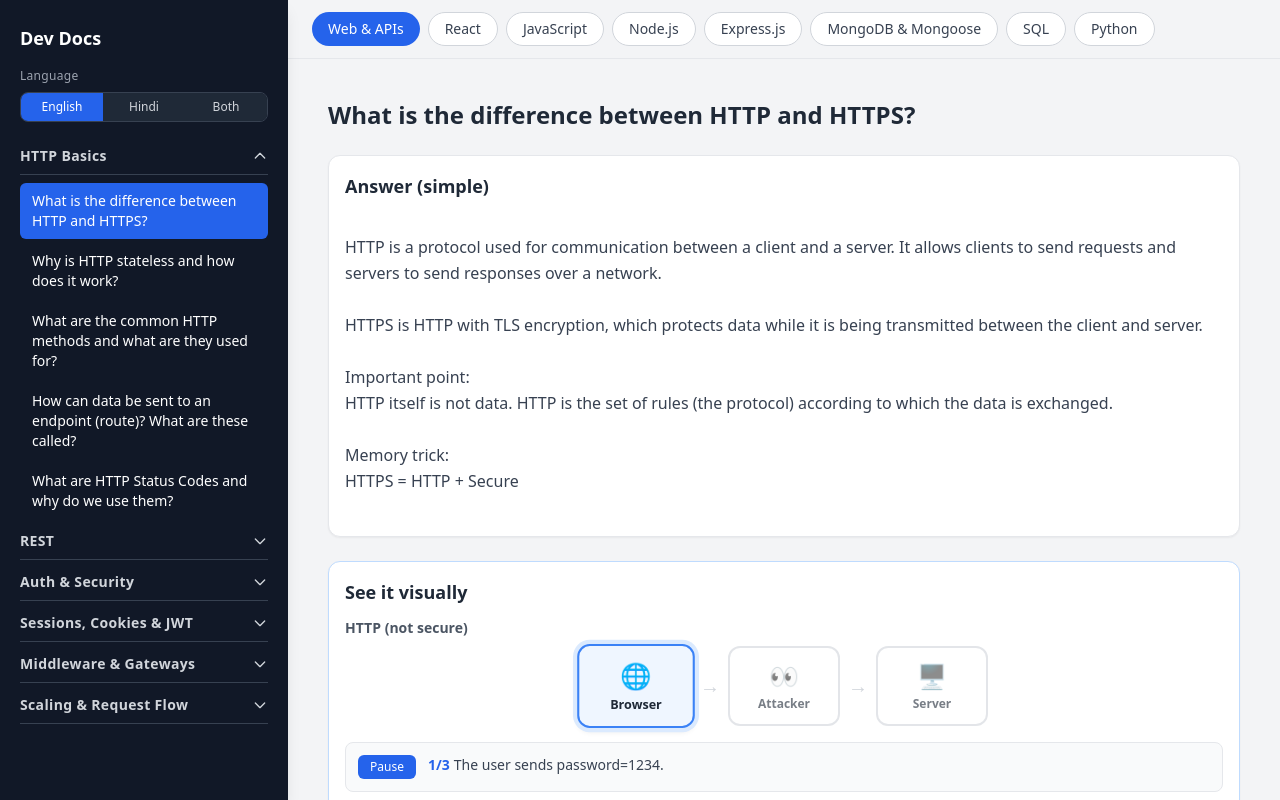
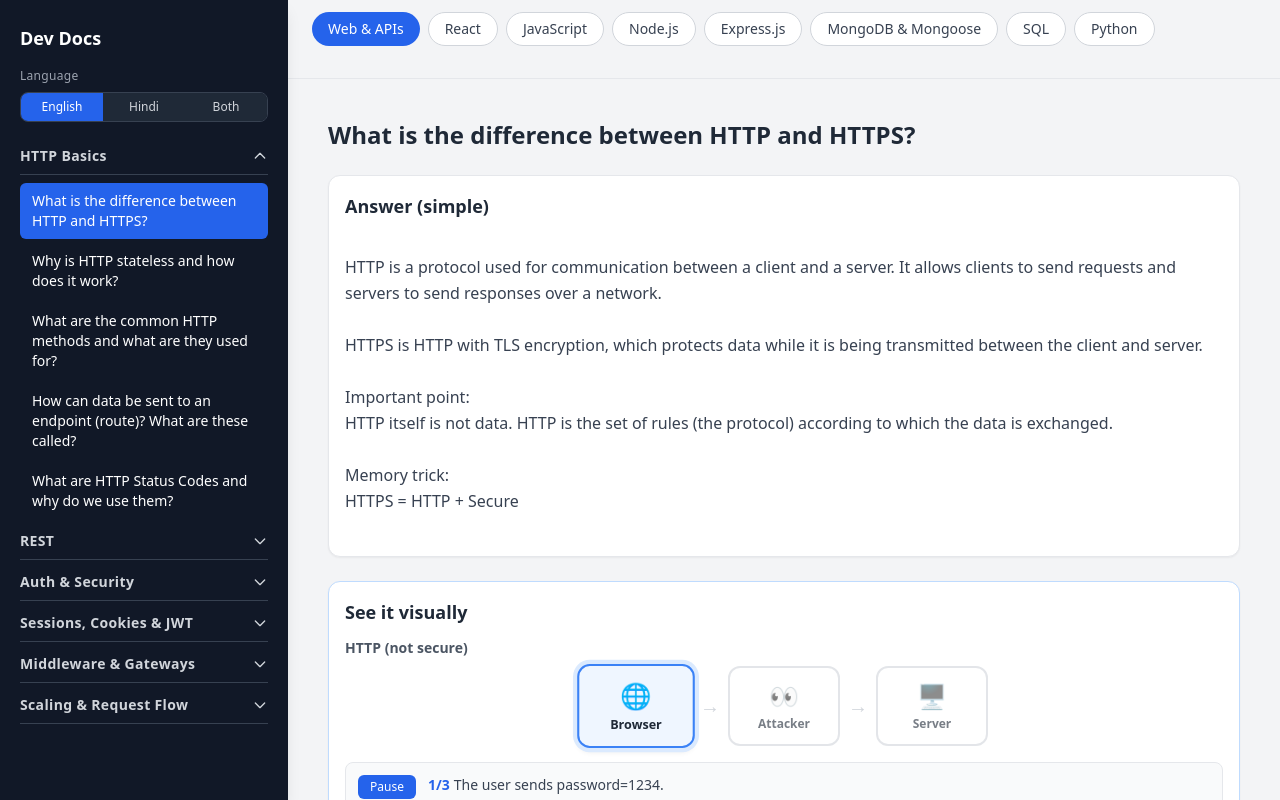
Before and after one commit to aniWakalkar/react_hooks, a React (Create React App) app: page / in a window 1280 px wide. Shown: the top 800 px of the page. Built offline with nearby package versions, Linux system fonts and the light colour scheme.

Commit message:
Added new things

```diff
--- a/src/components/common/TrackTabs.js
+++ b/src/components/common/TrackTabs.js
@@ -4,7 +4,7 @@ import { pickText } from "../../utils/text";
 
 // Horizontally scrollable subject tabs. Scales to any number of subjects.
 const TrackTabs = ({ track, onChange, lang }) => (
-  <nav className="flex gap-2 overflow-x-auto whitespace-nowrap" aria-label="Subjects">
+  <nav className="flex gap-2 overflow-x-auto whitespace-nowrap pb-5 tabs-scrollbar" aria-label="Subjects">
     {TRACK_IDS.map((id) => {
       const active = id === track;
       return (
--- a/src/index.css
+++ b/src/index.css
@@ -25,6 +25,21 @@
   background-color: #6b7280;
 }
 
+/* Very faint, thin scrollbar for the subject tabs */
+.tabs-scrollbar {
+  scrollbar-width: thin;
+  scrollbar-color: #e5e7eb transparent;
+}
+
+.tabs-scrollbar::-webkit-scrollbar {
+  height: 2px;
+}
+
+.tabs-scrollbar::-webkit-scrollbar-thumb,
+.tabs-scrollbar::-webkit-scrollbar-thumb:hover {
+  background-color: #e5e7eb;
+}
+
 .bg-gray-900,
 .bg-gray-900 * {
   scrollbar-color: #4b5563 transparent;
```
